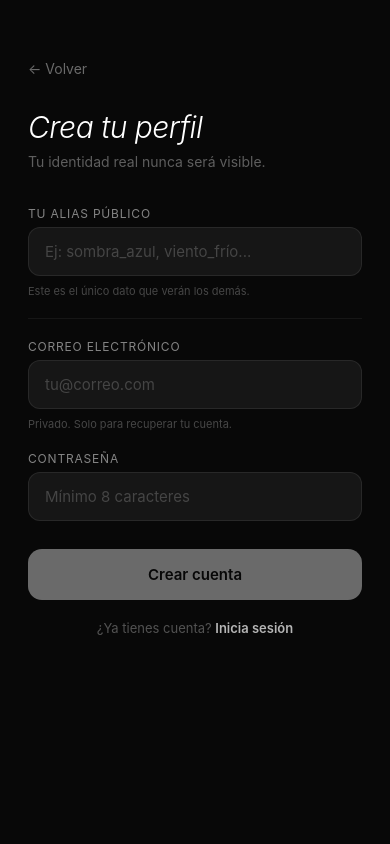
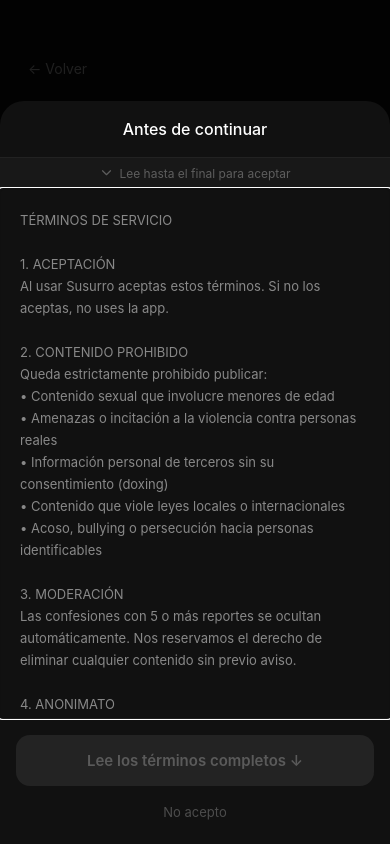
Before and after one commit to mauricioguio/susurro, a React Native app in the folder susurro-app/: screen /Register in a window 390 px wide. Built offline with nearby package versions, Linux system fonts and the light colour scheme.

Commit message:
feat: terms modal on enter + confirm password + show/hide password toggle

```diff
--- a/susurro-app/src/screens/auth/RegisterScreen.tsx
+++ b/susurro-app/src/screens/auth/RegisterScreen.tsx
@@ -1,4 +1,4 @@
-import { useState } from 'react';
+import { useState, useEffect } from 'react';
 import {
   View, Text, TextInput, TouchableOpacity, StyleSheet,
   ScrollView, KeyboardAvoidingView, Platform, ActivityIndicator,
@@ -65,24 +65,43 @@
 legal@susurro.app`;
 
 export default function RegisterScreen({ navigation }: Props) {
-  const [alias, setAlias]       = useState('');
-  const [email, setEmail]       = useState('');
-  const [password, setPassword] = useState('');
-  const [loading, setLoading]   = useState(false);
-  const [showTerms, setShowTerms] = useState(false);
+  const [alias, setAlias]               = useState('');
+  const [email, setEmail]               = useState('');
+  const [password, setPassword]         = useState('');
+  const [confirmPassword, setConfirm]   = useState('');
+  const [showPass, setShowPass]         = useState(false);
+  const [showConfirm, setShowConfirm]   = useState(false);
+  const [loading, setLoading]           = useState(false);
+  const [termsAccepted, setTermsAccepted] = useState(false);
+  const [showTerms, setShowTerms]       = useState(true);
   const [scrolledToBottom, setScrolledToBottom] = useState(false);
   const login = useAuthStore(s => s.login);
 
-  const formValid = alias.trim() && email.trim() && password.length >= 8;
+  const passwordsMatch = password === confirmPassword;
+  const canSubmit = alias.trim() && email.trim() && password.length >= 8 && passwordsMatch;
 
-  const handleSubmit = () => {
-    if (!formValid) return;
-    setScrolledToBottom(false);
-    setShowTerms(true);
+  const handleAcceptTerms = () => {
+    setTermsAccepted(true);
+    setShowTerms(false);
   };
 
-  const handleAccept = async () => {
-    setShowTerms(false);
+  const handleDeclineTerms = () => {
+    navigation.goBack();
+  };
+
+  const handleScroll = (e: any) => {
+    const { layoutMeasurement, contentOffset, contentSize } = e.nativeEvent;
+    if (layoutMeasurement.height + contentOffset.y >= contentSize.height - 32) {
+      setScrolledToBottom(true);
+    }
+  };
+
+  const handleRegister = async () => {
+    if (!canSubmit) return;
+    if (!passwordsMatch) {
+      Alert.alert('Error', 'Las contraseñas no coinciden.');
+      return;
+    }
     setLoading(true);
     try {
       const data = await authApi.register({ alias: alias.trim(), email: email.trim(), password });
@@ -92,12 +111,6 @@
     } finally {
       setLoading(false);
     }
-  };
-
-  const handleScroll = (e: any) => {
-    const { layoutMeasurement, contentOffset, contentSize } = e.nativeEvent;
-    const isAtBottom = layoutMeasurement.height + contentOffset.y >= contentSize.height - 32;
-    if (isAtBottom) setScrolledToBottom(true);
   };
 
   return (
@@ -143,21 +156,46 @@
 
             <View style={styles.field}>
               <Text style={styles.label}>Contraseña</Text>
+              <View style={styles.passwordRow}>
                 <TextInput
-                style={styles.input}
+                  style={styles.passwordInput}
                   placeholder="Mínimo 8 caracteres"
                   placeholderTextColor="rgba(255,255,255,0.2)"
                   value={password}
                   onChangeText={setPassword}
-                secureTextEntry
+                  secureTextEntry={!showPass}
                 />
+                <TouchableOpacity onPress={() => setShowPass(v => !v)} style={styles.eyeBtn} hitSlop={{ top: 8, bottom: 8, left: 8, right: 8 }}>
+                  <Ionicons name={showPass ? 'eye-off-outline' : 'eye-outline'} size={18} color="rgba(255,255,255,0.35)" />
+                </TouchableOpacity>
+              </View>
+            </View>
+
+            <View style={styles.field}>
+              <Text style={styles.label}>Confirmar contraseña</Text>
+              <View style={styles.passwordRow}>
+                <TextInput
+                  style={styles.passwordInput}
+                  placeholder="Repite tu contraseña"
+                  placeholderTextColor="rgba(255,255,255,0.2)"
+                  value={confirmPassword}
+                  onChangeText={setConfirm}
+                  secureTextEntry={!showConfirm}
+                />
+                <TouchableOpacity onPress={() => setShowConfirm(v => !v)} style={styles.eyeBtn} hitSlop={{ top: 8, bottom: 8, left: 8, right: 8 }}>
+                  <Ionicons name={showConfirm ? 'eye-off-outline' : 'eye-outline'} size={18} color="rgba(255,255,255,0.35)" />
+                </TouchableOpacity>
+              </View>
+              {confirmPassword.length > 0 && !passwordsMatch && (
+                <Text style={styles.errorHint}>Las contraseñas no coinciden</Text>
+              )}
             </View>
           </View>
 
           <TouchableOpacity
-            style={[styles.btn, (!formValid || loading) && styles.btnDisabled]}
-            onPress={handleSubmit}
-            disabled={!formValid || loading}
+            style={[styles.btn, (!canSubmit || loading) && styles.btnDisabled]}
+            onPress={handleRegister}
+            disabled={!canSubmit || loading}
           >
             {loading
               ? <ActivityIndicator color="#080808" />
@@ -171,15 +209,12 @@
         </ScrollView>
       </KeyboardAvoidingView>
 
-      {/* Terms modal */}
+      {/* Terms modal — shown immediately on enter */}
       <Modal visible={showTerms} animationType="slide" transparent>
         <View style={styles.modalOverlay}>
           <View style={styles.modalSheet}>
             <View style={styles.modalHeader}>
-              <Text style={styles.modalTitle}>Términos y privacidad</Text>
-              <TouchableOpacity onPress={() => setShowTerms(false)} hitSlop={{ top: 12, bottom: 12, left: 12, right: 12 }}>
-                <Ionicons name="close" size={20} color="rgba(255,255,255,0.4)" />
-              </TouchableOpacity>
+              <Text style={styles.modalTitle}>Antes de continuar</Text>
             </View>
 
             {!scrolledToBottom && (
@@ -194,7 +229,6 @@
               contentContainerStyle={styles.modalScrollContent}
               onScroll={handleScroll}
               scrollEventThrottle={16}
-              showsVerticalScrollIndicator={true}
             >
               <Text style={styles.legalText}>{LEGAL_TEXT}</Text>
             </ScrollView>
@@ -202,12 +236,15 @@
             <View style={styles.modalFooter}>
               <TouchableOpacity
                 style={[styles.acceptBtn, !scrolledToBottom && styles.acceptBtnDisabled]}
-                onPress={handleAccept}
+                onPress={handleAcceptTerms}
                 disabled={!scrolledToBottom}
               >
-                <Text style={styles.acceptBtnText}>
-                  {scrolledToBottom ? 'Acepto y crear cuenta' : 'Lee los términos completos ↑'}
+                <Text style={[styles.acceptBtnText, !scrolledToBottom && styles.acceptBtnTextDisabled]}>
+                  {scrolledToBottom ? 'Acepto y continuar' : 'Lee los términos completos ↓'}
                 </Text>
+              </TouchableOpacity>
+              <TouchableOpacity style={styles.declineBtn} onPress={handleDeclineTerms}>
+                <Text style={styles.declineBtnText}>No acepto</Text>
               </TouchableOpacity>
             </View>
           </View>
@@ -232,7 +269,19 @@
     paddingHorizontal: 16, paddingVertical: 14, color: '#fff', fontSize: 15,
     borderWidth: 1, borderColor: 'rgba(255,255,255,0.08)',
   },
+  passwordRow: {
+    flexDirection: 'row', alignItems: 'center',
+    backgroundColor: 'rgba(255,255,255,0.06)', borderRadius: 12,
+    borderWidth: 1, borderColor: 'rgba(255,255,255,0.08)',
+    paddingRight: 14,
+  },
+  passwordInput: {
+    flex: 1, color: '#fff', fontSize: 15,
+    paddingHorizontal: 16, paddingVertical: 14,
+  },
+  eyeBtn: { padding: 4 },
   hint: { fontSize: 11, color: 'rgba(255,255,255,0.25)', marginTop: 2 },
+  errorHint: { fontSize: 11, color: 'rgba(255,100,100,0.7)', marginTop: 2 },
   divider: { height: 1, backgroundColor: 'rgba(255,255,255,0.06)' },
   btn: { backgroundColor: '#fff', borderRadius: 14, paddingVertical: 16, alignItems: 'center', marginBottom: 20 },
   btnDisabled: { opacity: 0.4 },
@@ -240,18 +289,15 @@
   loginLink: { textAlign: 'center', color: 'rgba(255,255,255,0.3)', fontSize: 13 },
   loginLinkBold: { color: 'rgba(255,255,255,0.7)', fontWeight: '600' },
 
-  modalOverlay: {
-    flex: 1, backgroundColor: 'rgba(0,0,0,0.7)',
-    justifyContent: 'flex-end',
-  },
+  modalOverlay: { flex: 1, backgroundColor: 'rgba(0,0,0,0.7)', justifyContent: 'flex-end' },
   modalSheet: {
     backgroundColor: '#111', borderTopLeftRadius: 24, borderTopRightRadius: 24,
-    height: '85%', overflow: 'hidden',
+    height: '88%', overflow: 'hidden',
   },
   modalHeader: {
-    flexDirection: 'row', justifyContent: 'space-between', alignItems: 'center',
     paddingHorizontal: 20, paddingVertical: 18,
     borderBottomWidth: 1, borderBottomColor: 'rgba(255,255,255,0.07)',
+    alignItems: 'center',
   },
   modalTitle: { color: '#fff', fontSize: 16, fontWeight: '500' },
   scrollHint: {
@@ -260,16 +306,20 @@
   },
   scrollHintText: { color: 'rgba(255,255,255,0.3)', fontSize: 12 },
   modalScroll: { flex: 1 },
-  modalScrollContent: { padding: 20, paddingBottom: 8 },
+  modalScrollContent: { padding: 20, paddingBottom: 16 },
   legalText: { color: 'rgba(255,255,255,0.5)', fontSize: 13, lineHeight: 22 },
   modalFooter: {
     padding: 16, paddingBottom: Platform.OS === 'ios' ? 32 : 16,
     borderTopWidth: 1, borderTopColor: 'rgba(255,255,255,0.07)',
+    gap: 10,
   },
   acceptBtn: {
     backgroundColor: '#fff', borderRadius: 14,
     paddingVertical: 16, alignItems: 'center',
   },
-  acceptBtnDisabled: { backgroundColor: 'rgba(255,255,255,0.12)' },
+  acceptBtnDisabled: { backgroundColor: 'rgba(255,255,255,0.08)' },
   acceptBtnText: { color: '#080808', fontSize: 15, fontWeight: '600' },
+  acceptBtnTextDisabled: { color: 'rgba(255,255,255,0.25)' },
+  declineBtn: { alignItems: 'center', paddingVertical: 8 },
+  declineBtnText: { color: 'rgba(255,255,255,0.25)', fontSize: 13 },
 });
```
Lines whose indentation alone changed are shown as unchanged.
